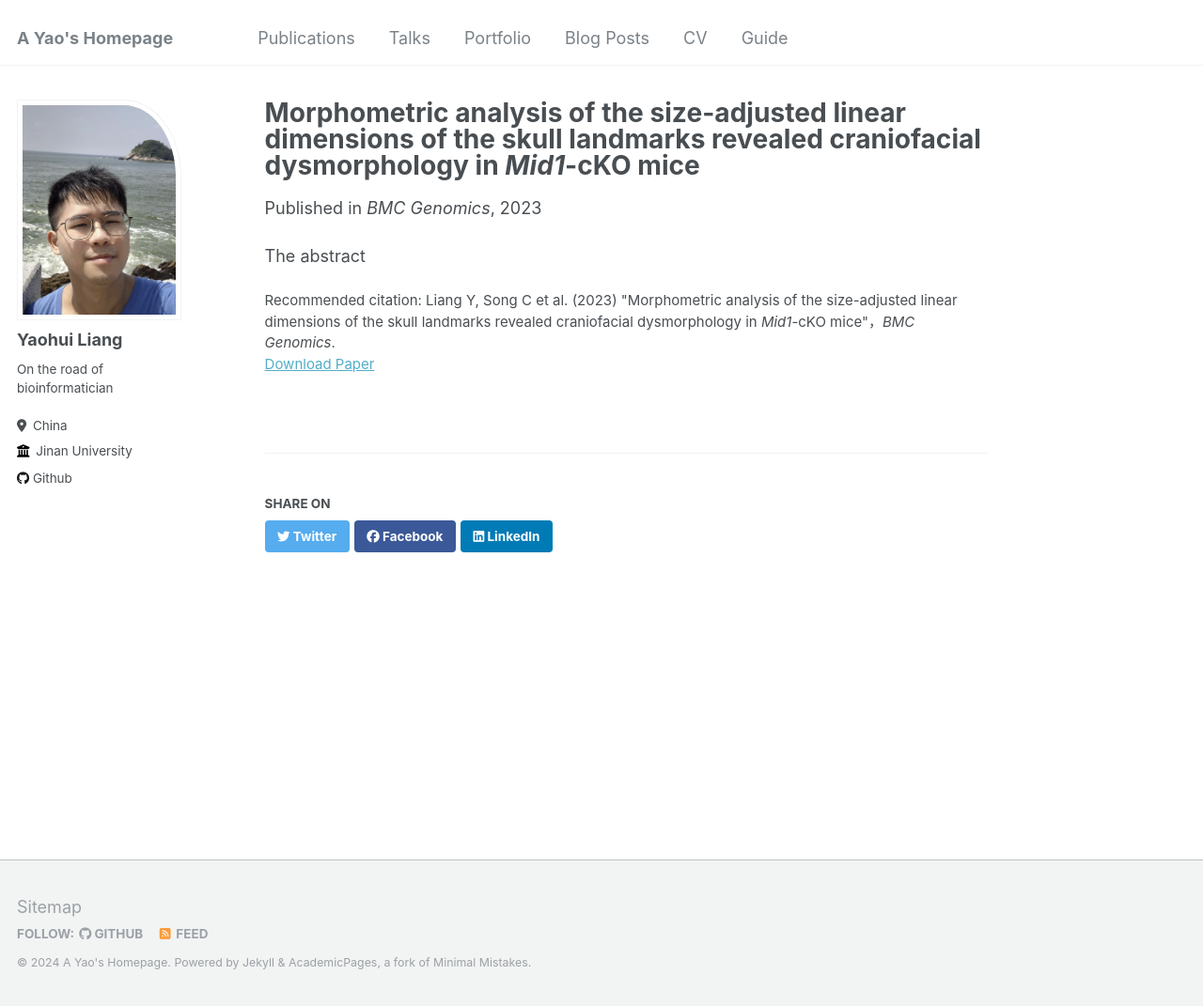
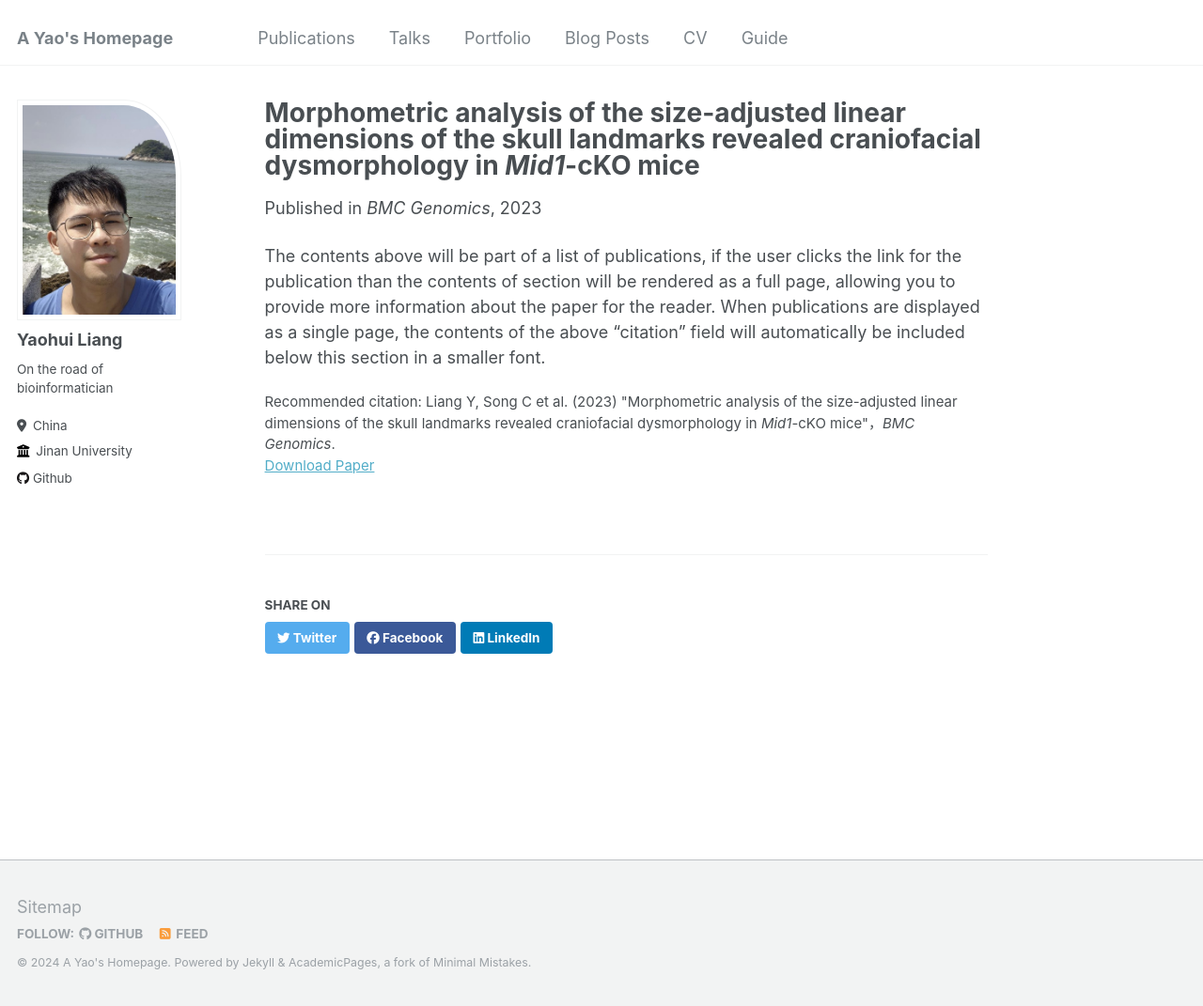
Before and after one commit to Stupid1Fish/Academic-Pages, a Jekyll site: the page built from _publications/2023-02-09-paper-title-number-1.md, in a window 1280 px wide and 1071 px high. Shown: the whole window at 94% size. Built offline with Jekyll 4.4.1, drawn with Linux system fonts in a browser that asks for light colours.

Commit message:
Update 2023-02-09-paper-title-number-1.md

```diff
--- a/_publications/2023-02-09-paper-title-number-1.md
+++ b/_publications/2023-02-09-paper-title-number-1.md
@@ -9,4 +9,4 @@ paperurl: 'https://pubmed.ncbi.nlm.nih.gov/36759768/'
 citation: 'Liang Y, Song C et al. (2023) "Morphometric analysis of the size-adjusted linear dimensions of the skull landmarks revealed craniofacial dysmorphology in <i>Mid1</i>-cKO mice"，<i>BMC Genomics</i>.  '
 ---
 
-The abstract
+The contents above will be part of a list of publications, if the user clicks the link for the publication than the contents of section will be rendered as a full page, allowing you to provide more information about the paper for the reader. When publications are displayed as a single page, the contents of the above “citation” field will automatically be included below this section in a smaller font.
```
